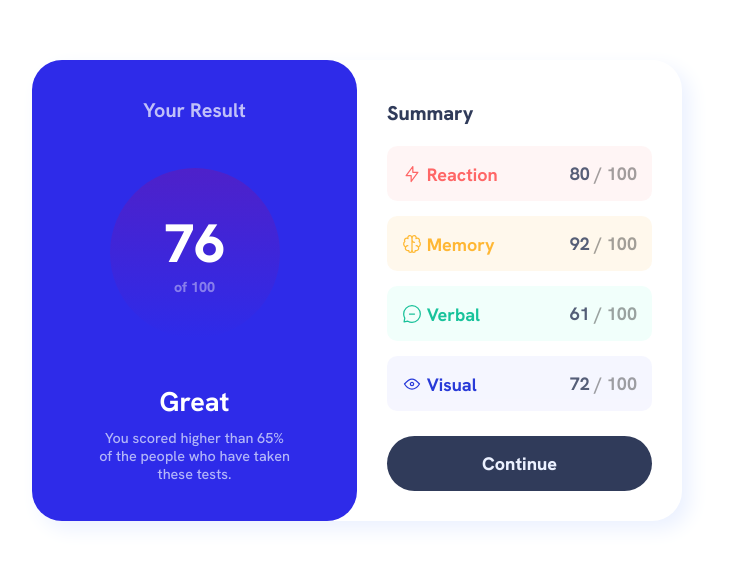
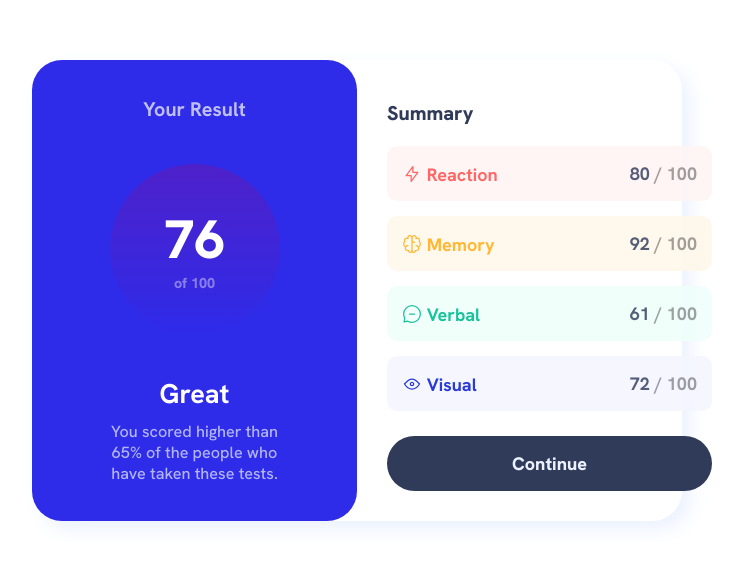
Before and after one commit to reza-sjdn/results-summary-component, a plain HTML site: page index.html in a window 1280 px wide. Shown: the part 110-674 px from the top of the page, without its empty margins (283-1026 px from the left). Drawn offline with Linux system fonts and the light colour scheme.

Commit message:
added some responsibility

```diff
--- a/style.css
+++ b/style.css
@@ -54,7 +54,7 @@ body {
 .header h2 {
     color: var(--White);
     opacity: .7;
-    font-size: .8em;
+    font-size: .9em;
     font-size: 500;
     margin-top: 5px;
 }
@@ -80,7 +80,7 @@ body {
 }
 
 .header .description {
-    max-width: 50%;
+    max-width: 70%;
 }
 
 .header .description h1 {
@@ -90,11 +90,11 @@ body {
 }
 
 .header .description p {
-    font-size: .8em;
+    font-size: .9em;
     font-weight: 500;
     opacity: .7;
     color: var(--Pale-blue);
-
+    max-width: 300px;
 }
 
 
@@ -104,9 +104,9 @@ body {
     justify-content: space-between;
     justify-items: center;
     min-height: 400px;
-    width: 80%;
+    width: 85%;
     margin: auto;
-    padding: 30px;
+    padding: 30px 0 30px 0;
 }
 
 .summary h1 {
@@ -238,7 +238,7 @@ body {
 
     .summary {
         flex: 1 0 50%;
-        margin-top: 10px;
+        margin: 10px 0 0 30px;
     }
 
     .summary a {
```
Also changed, not shown: 1 other file.
